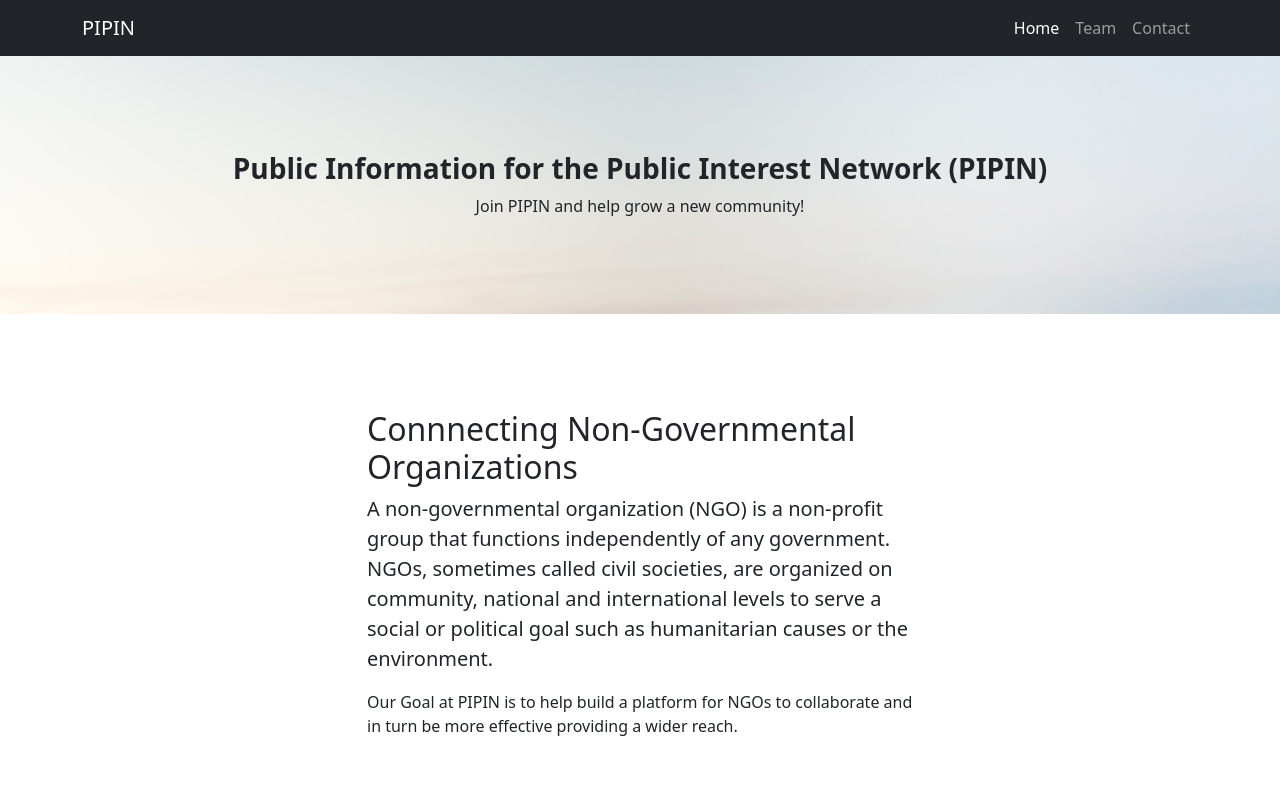
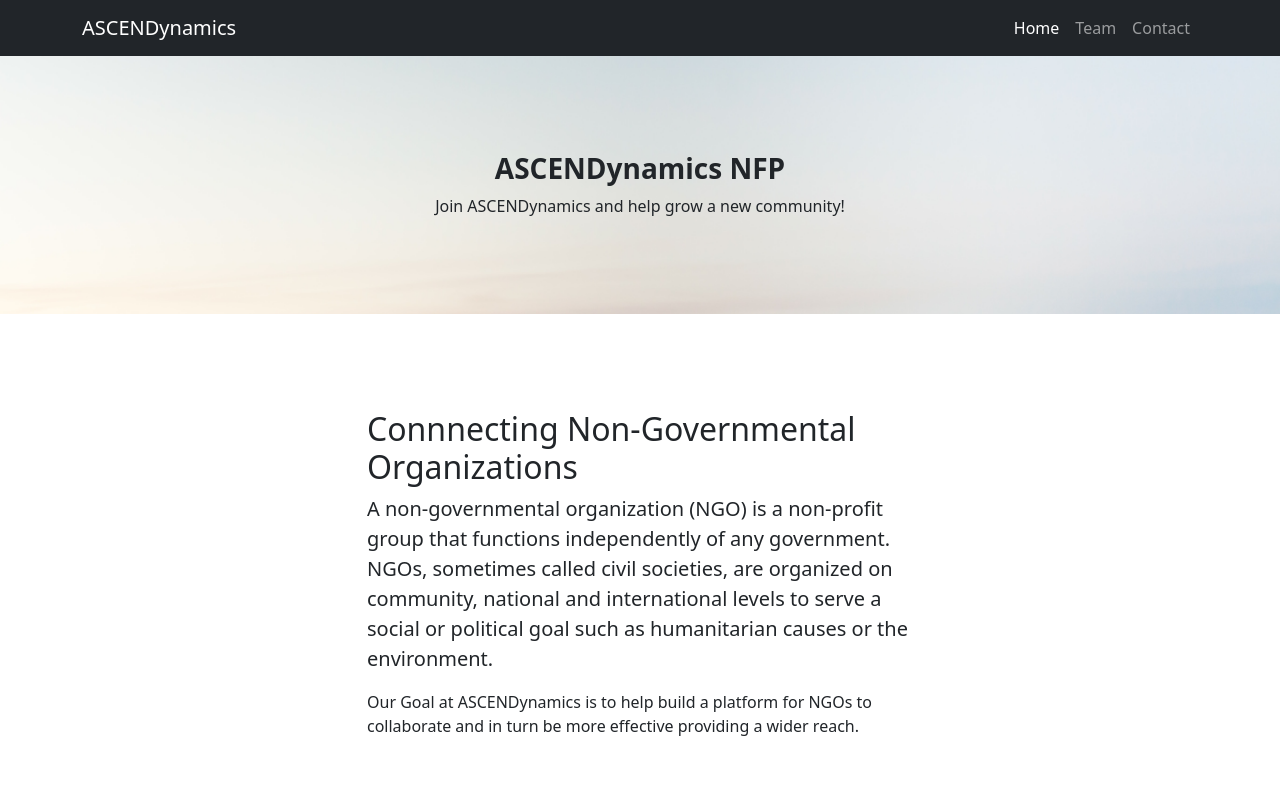
Before and after one commit to ASCENDynamics-NFP/static-ascendynamics-website, a plain HTML site: page index.html in a window 1280 px wide. Shown: the top 800 px of the page. Drawn offline with nearby package versions, Linux system fonts and the light colour scheme.

Commit message:
updated name to ASCENDynamics NFP

```diff
--- a/index.html
+++ b/index.html
@@ -5,7 +5,7 @@
         <meta name="viewport" content="width=device-width, initial-scale=1, shrink-to-fit=no" />
         <meta name="description" content="" />
         <meta name="author" content="" />
-        <title>Public Information for the Public Interest Network (PIPIN)</title>
+        <title>ASCENDynamics NFP</title>
         <!-- Favicon-->
         <link rel="icon" type="image/x-icon" href="assets/favicon.ico" />
         <!-- Core theme CSS (includes Bootstrap)-->
@@ -15,7 +15,7 @@
         <!-- Responsive navbar-->
         <nav class="navbar navbar-expand-lg navbar-dark bg-dark">
             <div class="container">
-                <a class="navbar-brand" href="/">PIPIN</a>
+                <a class="navbar-brand" href="/">ASCENDynamics</a>
                 <button class="navbar-toggler" type="button" data-bs-toggle="collapse" data-bs-target="#navbarSupportedContent" aria-controls="navbarSupportedContent" aria-expanded="false" aria-label="Toggle navigation"><span class="navbar-toggler-icon"></span></button>
                 <div class="collapse navbar-collapse" id="navbarSupportedContent">
                     <ul class="navbar-nav ms-auto mb-2 mb-lg-0">
@@ -31,10 +31,10 @@
             <div class="text-center my-5">
                 <!-- <img class="img-fluid rounded-circle mb-4" src="img\pexels-duane-viljoen-7238619.jpg" alt="..." /> -->
                 <h1 class="text-dark fs-3 fw-bolder">
-                    Public Information for the Public Interest Network (PIPIN)
+                    ASCENDynamics NFP
                 </h1>
                 <p class="text-dark mb-0">
-                    Join PIPIN and help grow a new community!
+                    Join ASCENDynamics and help grow a new community!
                 </p>
             </div>
         </header>
@@ -45,7 +45,7 @@
                     <div class="col-lg-6">
                         <h2>Connnecting Non-Governmental Organizations</h2>
                         <p class="lead">A non-governmental organization (NGO) is a non-profit group that functions independently of any government. NGOs, sometimes called civil societies, are organized on community, national and international levels to serve a social or political goal such as humanitarian causes or the environment.</p>
-                        <p class="mb-0">Our Goal at PIPIN is to help build a platform for NGOs to collaborate and in turn be more effective providing a wider reach.</p>
+                        <p class="mb-0">Our Goal at ASCENDynamics is to help build a platform for NGOs to collaborate and in turn be more effective providing a wider reach.</p>
                     </div>
                 </div>
             </div>
@@ -62,7 +62,7 @@
                     <div class="col-lg-6">
                         <h2>Cooperative Startup Workspace</h2>
                         <p class="lead">A cooperative is an autonomous association of persons united voluntarily to meet their common economic, social, and cultural needs and aspirations through a jointly-owned and democratically-controlled enterprise.</p>
-                        <p class="mb-0">At PIPIN we realize our business and entrepreneurial goals by helping startups form cooperative business structures.</p>
+                        <p class="mb-0">At ASCENDynamics we realize our business and entrepreneurial goals by helping startups form cooperative business structures.</p>
                     </div>
                 </div>
             </div>
@@ -74,7 +74,7 @@
         </div>
         <!-- Footer-->
         <footer class="py-5 bg-dark">
-            <div class="container"><p class="m-0 text-center text-white">Copyright &copy; Public Information for the Public Interest Network 2021</p></div>
+            <div class="container"><p class="m-0 text-center text-white">Copyright &copy; ASCENDynamics 2021</p></div>
         </footer>
         <!-- Bootstrap core JS-->
         <script src="https://cdn.jsdelivr.net/npm/bootstrap@5.0.1/dist/js/bootstrap.bundle.min.js"></script>
```
Also changed, not shown: contact.html (+4 -4 lines), team.html (+5 -5 lines), 1 other file.
